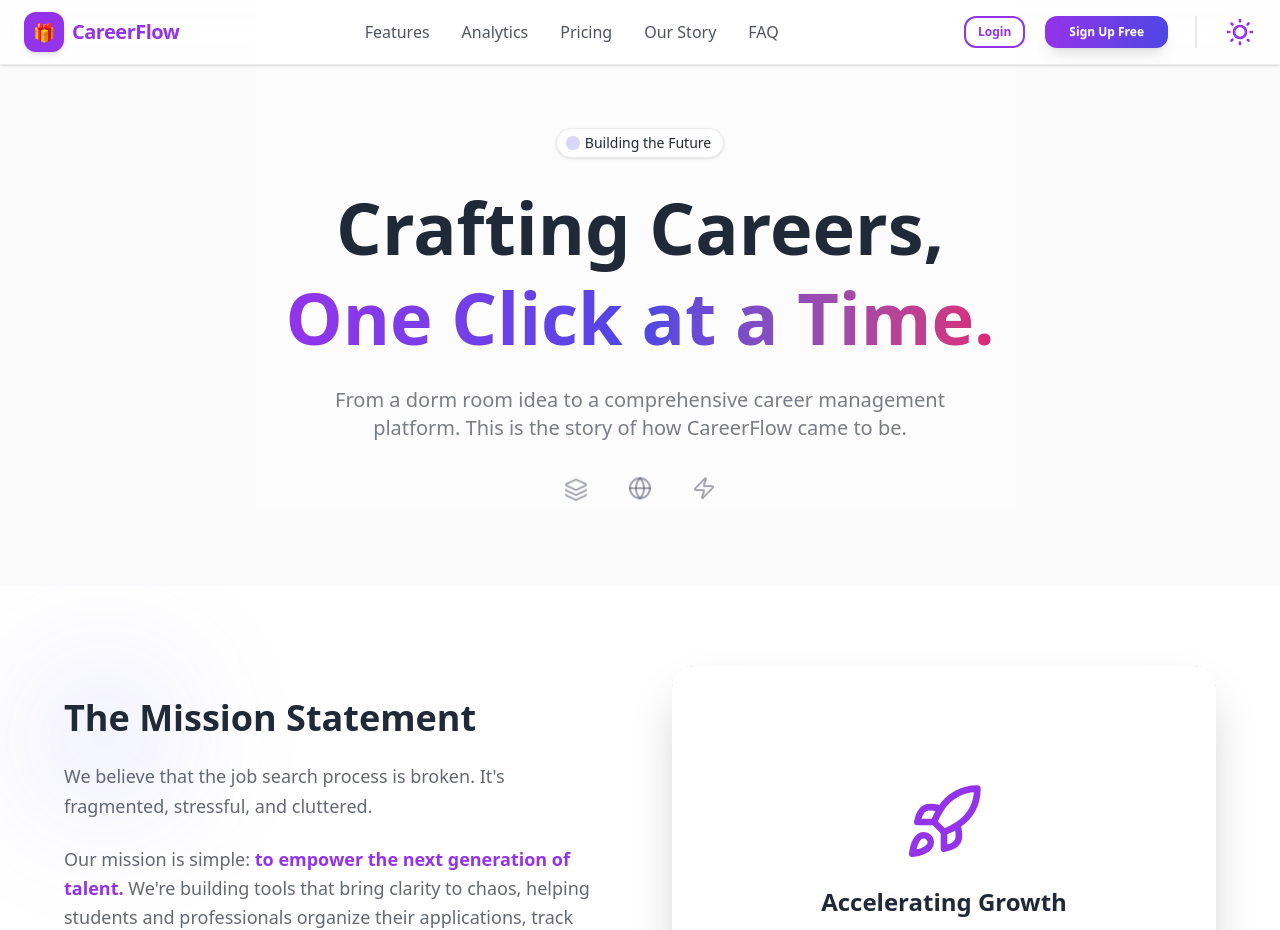
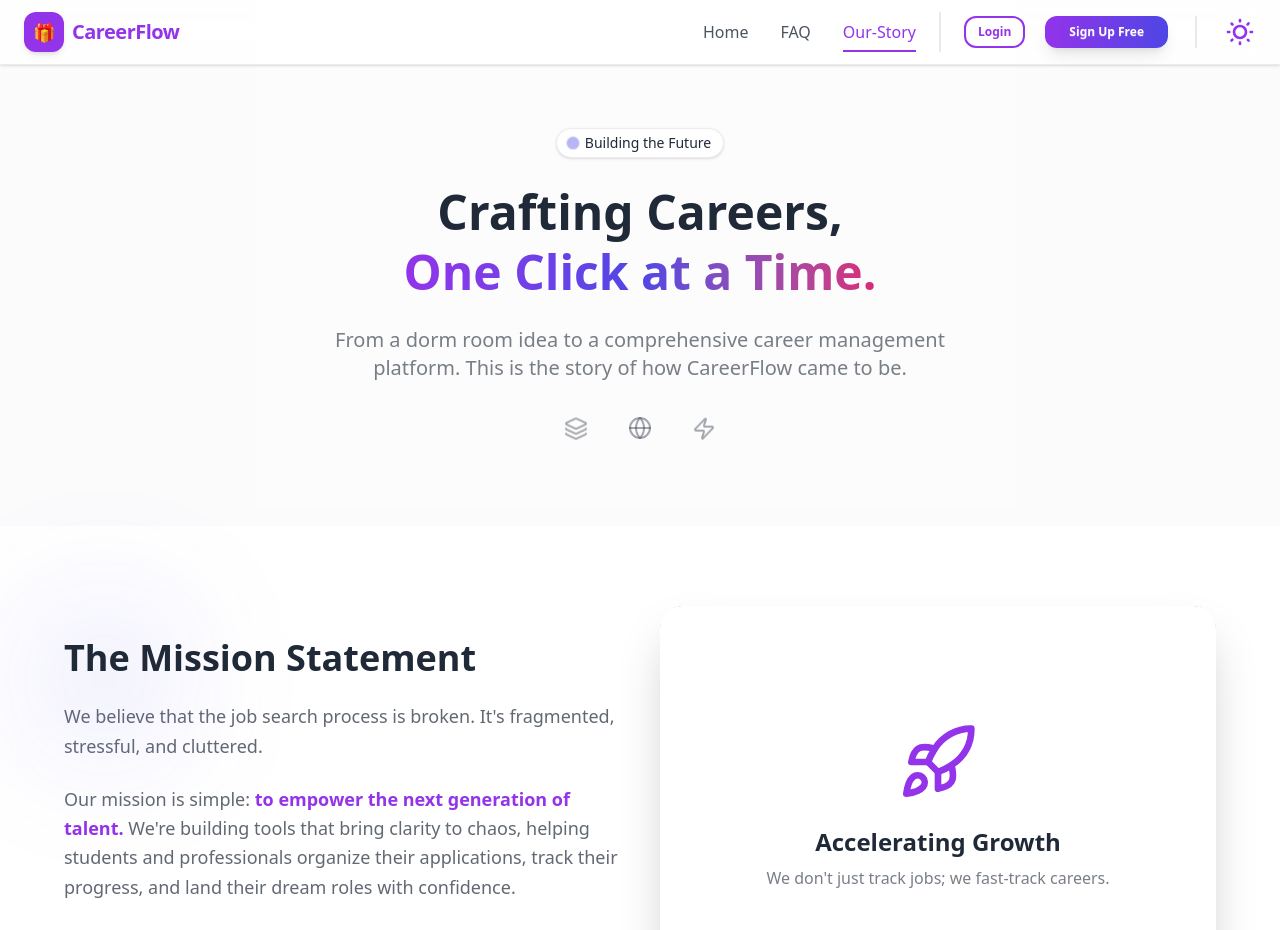
Before and after one commit to Md-Sakib-Rahman/CareerFlow, a React (Vite) app in the folder careerflow-client/: page /our-story in a window 1280 px wide. Shown: the top 930 px of the page. Built offline with nearby package versions, Linux system fonts and the light colour scheme.

Commit message:
[modified]:Modified all components

```diff
--- /dev/null
+++ b/careerflow-client/src/Components/FAQComponents/CTASection.jsx
@@ -0,0 +1,26 @@
+import React from 'react'
+
+const CTASection = () => {
+  return (
+    <section className="py-20 bg-base-200/30">
+                <div className="max-w-4xl mx-auto px-6 text-center">
+                    <div className="p-10 rounded-[2rem] bg-gradient-to-br from-primary/5 to-secondary/5 border border-primary/10 backdrop-blur-xl">
+                        <h2 className="text-3xl font-bold mb-4">Still have questions?</h2>
+                        <p className="text-base-content/60 mb-8 max-w-lg mx-auto">
+                            Our team is here to help you supercharge your career journey. Get in touch with us anytime.
+                        </p>
+                        <div className="flex flex-wrap justify-center gap-4">
+                            <button className="btn-primary px-8 py-3 rounded-xl font-bold">
+                                Contact Support
+                            </button>
+                            <button className="btn-outline px-8 py-3 rounded-xl font-bold">
+                                Visit Community
+                            </button>
+                        </div>
+                    </div>
+                </div>
+            </section>
+  )
+}
+
+export default CTASection
--- /dev/null
+++ b/careerflow-client/src/Components/OurStoryComponents/TimelineStep.jsx
@@ -0,0 +1,25 @@
+import React from 'react'
+import { motion, useScroll, useTransform } from 'framer-motion';
+
+const TimelineStep = ({ year, title, description, align }) => {
+  return (
+    <motion.div
+        initial={{ opacity: 0, x: align === 'left' ? -50 : 50 }}
+        whileInView={{ opacity: 1, x: 0 }}
+        viewport={{ once: true, margin: "-100px" }}
+        className={`flex flex-col md:flex-row items-center gap-8 mb-16 ${align === 'right' ? 'md:flex-row-reverse' : ''}`}
+    >
+        <div className={`flex-1 text-center ${align === 'right' ? 'md:text-left' : 'md:text-right'}`}>
+            <h3 className="text-4xl font-black text-transparent bg-clip-text bg-gradient-to-r from-primary to-secondary mb-2">{year}</h3>
+            <h4 className="text-xl font-bold mb-2">{title}</h4>
+            <p className="text-base-content/60">{description}</p>
+        </div>
+        <div className="w-12 h-12 bg-base-100 rounded-full border-4 border-primary flex items-center justify-center shadow-[0_0_20px_rgba(147,51,234,0.3)] z-10 shrink-0">
+            <div className="w-4 h-4 bg-secondary rounded-full"></div>
+        </div>
+        <div className="flex-1 md:block hidden"></div>
+    </motion.div>
+  )
+}
+
+export default TimelineStep
--- a/careerflow-client/src/Components/Shared/Navbar/Navbar.jsx
+++ b/careerflow-client/src/Components/Shared/Navbar/Navbar.jsx
@@ -1,7 +1,7 @@
 import { useState } from "react";
 import { Menu, X } from "lucide-react";
 import { motion, AnimatePresence } from "framer-motion"; // Highly recommended for professional UI
-import { Link } from "react-router";
+import { Link, NavLink } from "react-router";
 import ThemeController from "../ThemeController/ThemeController";
 
 export default function Navbar() {
@@ -12,25 +12,24 @@ export default function Navbar() {
     closed: {
       opacity: 0,
       y: -20,
-      transition: { staggerChildren: 0.05, staggerDirection: -1 }
+      transition: { staggerChildren: 0.05, staggerDirection: -1 },
     },
     open: {
       opacity: 1,
       y: 0,
-      transition: { staggerChildren: 0.07, delayChildren: 0.2 }
-    }
+      transition: { staggerChildren: 0.07, delayChildren: 0.2 },
+    },
   };
 
   const itemVariants = {
     closed: { opacity: 0, x: -10 },
-    open: { opacity: 1, x: 0 }
+    open: { opacity: 1, x: 0 },
   };
 
   return (
     <nav className="w-full bg-base-100/80 shadow-sm fixed top-0 left-0 z-50 backdrop-blur-xl border-b border-base-300 transition-colors duration-300">
       <div className="max-w-7xl mx-auto px-6">
         <div className="flex items-center justify-between h-16">
-
           {/* Logo Section */}
           <Link to="/" className="flex items-center gap-2 cursor-pointer group">
             <div className="w-10 h-10 flex items-center justify-center rounded-box bg-primary text-primary-content font-bold text-lg shadow-md group-hover:scale-105 transition-transform">
@@ -41,39 +40,40 @@ export default function Navbar() {
             </span>
           </Link>
 
-          {/* Desktop Menu */}
-          <div className="hidden md:flex items-center gap-8">
-            {["Features", "Analytics", "Pricing"].map((item) => (
-              <a
-                key={item}
-                href={`/#${item.toLowerCase()}`}
-                className="text-base-content/80 hover:text-primary font-medium transition-colors relative after:content-[''] after:absolute after:bottom-0 after:left-0 after:w-0 after:h-0.5 after:bg-primary after:transition-all hover:after:w-full"
+          <div className="flex items-center justify-between gap-4">
+            {/* Desktop Menu */}
+          <div className="hidden md:flex items-end  gap-8">
+            {[
+              { title: "Home", link: "/" },
+              { title: "FAQ", link: "/faq" },
+              { title: "Our-Story", link: "/our-story" },
+            ].map((item) => (
+              <NavLink
+                key={item.title}
+                to={item.link}
+                className={({ isActive }) => `
+        font-medium transition-colors relative py-2
+        /* 1. Theme-aware colors */
+        ${isActive ? "text-primary" : "text-base-content/80 hover:text-primary"}
+
+        /* 2. Professional Underline Logic */
+        after:content-[''] after:absolute after:bottom-0 after:left-0 after:h-0.5 after:bg-primary after:transition-all after:duration-300
+        ${isActive ? "after:w-full" : "after:w-0 hover:after:w-full"}
+      `}
               >
-                {item}
-              </a>
+                {item.title}
+              </NavLink>
             ))}
-            <Link
-              to="/our-story"
-              className="text-base-content/80 hover:text-primary font-medium transition-colors relative after:content-[''] after:absolute after:bottom-0 after:left-0 after:w-0 after:h-0.5 after:bg-primary after:transition-all hover:after:w-full"
-            >
-              Our Story
-            </Link>
-            <Link
-              to="/faq"
-              className="text-base-content/80 hover:text-primary font-medium transition-colors relative after:content-[''] after:absolute after:bottom-0 after:left-0 after:w-0 after:h-0.5 after:bg-primary after:transition-all hover:after:w-full"
-            >
-              FAQ
-            </Link>
           </div>
-
+          <div className="divider divider-horizontal mx-0"></div>
           {/* Desktop Actions */}
           <div className="hidden md:flex items-center gap-5">
-            <button className="btn btn-outline btn-sm font-semibold text-primary">
+            <Link to={"/login"} className="btn btn-outline btn-sm font-semibold text-primary">
               Login
-            </button>
-            <button className="btn btn-primary btn-sm px-6 shadow-lg">
+            </Link>
+            <Link to={"/register"} className="btn btn-primary btn-sm px-6 shadow-lg">
               Sign Up Free
-            </button>
+            </Link>
             <div className="divider divider-horizontal mx-0"></div>
             <ThemeController />
           </div>
@@ -87,6 +87,7 @@ export default function Navbar() {
             >
               {isOpen ? <X size={24} /> : <Menu size={24} />}
             </button>
+          </div>
           </div>
         </div>
       </div>
@@ -102,21 +103,37 @@ export default function Navbar() {
             className="absolute top-full left-0 w-full bg-base-100 shadow-xl border-t border-base-300 md:hidden overflow-hidden"
           >
             <div className="flex flex-col px-6 py-8 space-y-6">
-              <motion.div variants={itemVariants} className="flex flex-col space-y-4">
+              <motion.div
+                variants={itemVariants}
+                className="flex flex-col space-y-4"
+              >
                 {["Features", "Analytics", "Pricing"].map((item) => (
-                  <a key={item} href={`/#${item.toLowerCase()}`} className="text-lg font-semibold text-base-content/80 hover:text-primary transition-colors">
+                  <a
+                    key={item}
+                    href={`/#${item.toLowerCase()}`}
+                    className="text-lg font-semibold text-base-content/80 hover:text-primary transition-colors"
+                  >
                     {item}
                   </a>
                 ))}
-                <Link to="/our-story" className="text-lg font-semibold text-base-content/80 hover:text-primary transition-colors">
+                <Link
+                  to="/our-story"
+                  className="text-lg font-semibold text-base-content/80 hover:text-primary transition-colors"
+                >
                   Our Story
                 </Link>
-                <Link to="/faq" className="text-lg font-semibold text-base-content/80 hover:text-primary transition-colors">
+                <Link
+                  to="/faq"
+                  className="text-lg font-semibold text-base-content/80 hover:text-primary transition-colors"
+                >
                   FAQ
                 </Link>
               </motion.div>
 
-              <motion.div variants={itemVariants} className="pt-4 border-t border-base-300 space-y-4">
+              <motion.div
+                variants={itemVariants}
+                className="pt-4 border-t border-base-300 space-y-4"
+              >
                 <button className="btn btn-outline btn-primary w-full rounded-box">
                   Login
                 </button>
@@ -125,7 +142,10 @@ export default function Navbar() {
                 </button>
               </motion.div>
 
-              <motion.div variants={itemVariants} className="text-center text-xs text-base-content/40">
+              <motion.div
+                variants={itemVariants}
+                className="text-center text-xs text-base-content/40"
+              >
                 © 2026 CareerFlow — Track Smarter.
               </motion.div>
             </div>
--- a/careerflow-client/src/Layouts/HomeLayout/HomeLayout.jsx
+++ b/careerflow-client/src/Layouts/HomeLayout/HomeLayout.jsx
@@ -1,16 +1,18 @@
 import React from 'react'
 import { Outlet } from 'react-router'
+import Navbar from '../../Components/Shared/Navbar/Navbar'
+import Footer from '../../Components/Shared/Footer/Footer'
 
 const HomeLayout = () => {
   return (
    <>
     {/* Navbar */}
-
+    <Navbar/>
     {/* outlet */}
             {/* Here we will have the Home page content and Login/Register page content will load dynamically based on routes */}
             <Outlet/>
     {/* Footer */}
-
+   <Footer/>
    </>
   )
 }
--- a/careerflow-client/src/Pages/HomePage/HomePage.jsx
+++ b/careerflow-client/src/Pages/HomePage/HomePage.jsx
@@ -9,12 +9,10 @@ import PricingSection from '../../Components/HomeComponents/PricingSection'
 const HomePage = () => {
   return (
     <div>
-      <Navbar />
       <HeroSection />
       <FeaturesSection />
       <TestimonialsSection />
       <PricingSection />
-      <Footer/>
     </div>
   )
 }
--- a/careerflow-client/src/Pages/OurStory/OurStoryPage.jsx
+++ b/careerflow-client/src/Pages/OurStory/OurStoryPage.jsx
@@ -15,25 +15,26 @@ import {
 } from 'lucide-react';
 import Navbar from '../../Components/Shared/Navbar/Navbar';
 import Footer from '../../Components/Shared/Footer/Footer';
+import TimelineStep from '../../Components/OurStoryComponents/TimelineStep';
 
-const TimelineStep = ({ year, title, description, align }) => (
-    <motion.div
-        initial={{ opacity: 0, x: align === 'left' ? -50 : 50 }}
-        whileInView={{ opacity: 1, x: 0 }}
-        viewport={{ once: true, margin: "-100px" }}
-        className={`flex flex-col md:flex-row items-center gap-8 mb-16 ${align === 'right' ? 'md:flex-row-reverse' : ''}`}
-    >
-        <div className={`flex-1 text-center ${align === 'right' ? 'md:text-left' : 'md:text-right'}`}>
-            <h3 className="text-4xl font-black text-transparent bg-clip-text bg-gradient-to-r from-primary to-secondary mb-2">{year}</h3>
-            <h4 className="text-xl font-bold mb-2">{title}</h4>
-            <p className="text-base-content/60">{description}</p>
-        </div>
-        <div className="w-12 h-12 bg-base-100 rounded-full border-4 border-primary flex items-center justify-center shadow-[0_0_20px_rgba(147,51,234,0.3)] z-10 shrink-0">
-            <div className="w-4 h-4 bg-secondary rounded-full"></div>
-        </div>
-        <div className="flex-1 md:block hidden"></div>
-    </motion.div>
-);
+// const TimelineStep = ({ year, title, description, align }) => (
+//     <motion.div
+//         initial={{ opacity: 0, x: align === 'left' ? -50 : 50 }}
+//         whileInView={{ opacity: 1, x: 0 }}
+//         viewport={{ once: true, margin: "-100px" }}
+//         className={`flex flex-col md:flex-row items-center gap-8 mb-16 ${align === 'right' ? 'md:flex-row-reverse' : ''}`}
+//     >
+//         <div className={`flex-1 text-center ${align === 'right' ? 'md:text-left' : 'md:text-right'}`}>
+//             <h3 className="text-4xl font-black text-transparent bg-clip-text bg-gradient-to-r from-primary to-secondary mb-2">{year}</h3>
+//             <h4 className="text-xl font-bold mb-2">{title}</h4>
+//             <p className="text-base-content/60">{description}</p>
+//         </div>
+//         <div className="w-12 h-12 bg-base-100 rounded-full border-4 border-primary flex items-center justify-center shadow-[0_0_20px_rgba(147,51,234,0.3)] z-10 shrink-0">
+//             <div className="w-4 h-4 bg-secondary rounded-full"></div>
+//         </div>
+//         <div className="flex-1 md:block hidden"></div>
+//     </motion.div>
+// );
 
 const TechItem = ({ icon: Icon, name, desc }) => (
     <motion.div
@@ -59,7 +60,6 @@ const OurStoryPage = () => {
 
     return (
         <div className="min-h-screen bg-base-200/30 overflow-hidden">
-            <Navbar />
 
             {/* Hero Section */}
             <section className="relative pt-32 pb-20 px-6 text-center">
@@ -75,14 +75,14 @@ const OurStoryPage = () => {
                     Building the Future
                 </motion.div>
 
-                <h1 className="text-5xl md:text-7xl font-black mb-6 leading-tight">
+                <h1 className="text-4xl md:text-5xl font-black mb-6 leading-tight">
                     Crafting Careers, <br />
                     <span className="text-transparent bg-clip-text bg-gradient-to-r from-primary via-secondary to-accent">
                         One Click at a Time.
                     </span>
                 </h1>
 
-                <p className="text-xl text-base-content/60 max-w-2xl mx-auto mb-10">
+                <p className="md:text-xl text-sm text-base-content/60 max-w-2xl mx-auto mb-10">
                     From a dorm room idea to a comprehensive career management platform. This is the story of how CareerFlow came to be.
                 </p>
 
@@ -94,24 +94,24 @@ const OurStoryPage = () => {
             </section>
 
             {/* Mission Statement */}
-            <section className="py-20 px-6 bg-base-100 relative overflow-hidden">
-                <div className="max-w-6xl mx-auto grid md:grid-cols-2 gap-16 items-center">
+            <section className="py-20 md:px-6 px-2  bg-base-100 relative ">
+                <div className="max-w-6xl mx-auto grid max-sm:grid-cols-1 md:grid-cols-2 gap-10 max-md:gap-4 items-center max-sm:text-center">
                     <motion.div
                         initial={{ opacity: 0, x: -50 }}
                         whileInView={{ opacity: 1, x: 0 }}
                         viewport={{ once: true }}
                         className="relative"
                     >
-                        <div className="absolute -top-10 -left-10 w-40 h-40 bg-secondary/10 rounded-full blur-3xl"></div>
-                        <h2 className="text-4xl font-bold mb-6 relative z-10">The Mission Statement</h2>
-                        <p className="text-lg text-base-content/70 mb-6 leading-relaxed">
+                        <div className="absolute -top-10 -left-10 w-40 h-40 bg-secondary/10 rounded-full blur-3xl "></div>
+                        <h2 className="text-3xl md:text-4xl font-bold mb-6 relative z-10 max-sm:text-center">The Mission Statement</h2>
+                        <p className="text-md max-md:text-sm md:text-lg text-base-content/70 mb-6 leading-relaxed">
                             We believe that the job search process is broken. It's fragmented, stressful, and cluttered.
                         </p>
-                        <p className="text-lg text-base-content/70 mb-8 leading-relaxed">
+                        <p className="text-lg text-base-content/70 mb-8 leading-relaxed max-md:text-sm">
                             Our mission is simple: <strong className="text-primary">to empower the next generation of talent.</strong> We're building tools that bring clarity to chaos, helping students and professionals organize their applications, track their progress, and land their dream roles with confidence.
                         </p>
 
-                        <div className="flex gap-4">
+                        <div className="flex gap-4 flex-wrap max-sm:justify-center">
                             <div className="flex items-center gap-2 px-4 py-2 bg-base-200 rounded-lg font-semibold">
                                 <Target className="text-primary" size={20} />
                                 <span>Focus</span>
@@ -150,8 +150,8 @@ const OurStoryPage = () => {
                 <div className="absolute top-0 right-0 w-1/3 h-full bg-gradient-to-l from-primary/5 to-transparent -z-10"></div>
                 <div className="max-w-6xl mx-auto">
                     <div className="text-center mb-16">
-                        <h2 className="text-4xl font-bold mb-4">The Student Edge</h2>
-                        <p className="text-xl text-base-content/60 max-w-2xl mx-auto">
+                        <h2 className="text-3xl md:text-4xl font-bold mb-4">The Student Edge</h2>
+                        <p className="text-xl max-md:text-sm text-base-content/60 max-w-2xl mx-auto">
                             Why CareerFlow is the ultimate companion for students and early-career professionals.
                         </p>
                     </div>
@@ -191,7 +191,7 @@ const OurStoryPage = () => {
                                 <div className={`w-14 h-14 rounded-xl bg-base-200 flex items-center justify-center mb-6 group-hover:scale-110 transition-transform ${item.color}`}>
                                     <item.icon size={28} />
                                 </div>
-                                <h3 className="text-2xl font-bold mb-3">{item.title}</h3>
+                                <h3 className="text-2xl max-md:text-sm font-bold mb-3">{item.title}</h3>
                                 <p className="text-base-content/60 leading-relaxed font-medium">
                                     {item.desc}
                                 </p>
@@ -202,12 +202,12 @@ const OurStoryPage = () => {
             </section>
 
             {/* Tech Stack Highlight */}
-            <section ref={containerRef} className="py-24 px-6 bg-base-100 border-t border-base-300">
+            <section ref={containerRef} className="py-24 px-6 bg-base-100 border-t border-base-300 ">
                 <div className="max-w-6xl mx-auto">
                     <div className="flex flex-col md:flex-row gap-12 items-start">
                         <div className="md:w-1/3 md:sticky md:top-32">
-                            <h2 className="text-4xl font-black mb-6">Tech Stack Highlight</h2>
-                            <p className="text-lg text-base-content/60 mb-8">
+                            <h2 className="text-3xl md:text-4xl  font-black mb-6 max-sm:text-center">Tech Stack Highlight</h2>
+                            <p className="text-lg max-sm:text-sm text-base-content/60 mb-8 max-sm:text-center">
                                 We leverage the latest and greatest in modern web development to deliver a seamless, high-performance experience.
                             </p>
                             <button className="btn btn-primary btn-outline gap-2 group">
@@ -282,7 +282,6 @@ const OurStoryPage = () => {
                 </div>
             </section>
 
-            <Footer />
         </div>
     );
 };
--- a/careerflow-client/src/Routes/Routes.jsx
+++ b/careerflow-client/src/Routes/Routes.jsx
@@ -21,7 +21,8 @@ export const router = createBrowserRouter([
       {
         path: "/our-story",
         element: <OurStoryPage />,
-      }
+      },
+
     ]
   },
 ]);
```
Also changed, not shown: careerflow-client/src/Components/FAQComponents/FAQItem.jsx (added, +64 -0 lines), careerflow-client/src/Pages/FAQPage/FAQPage.jsx (+6 -63 lines).
